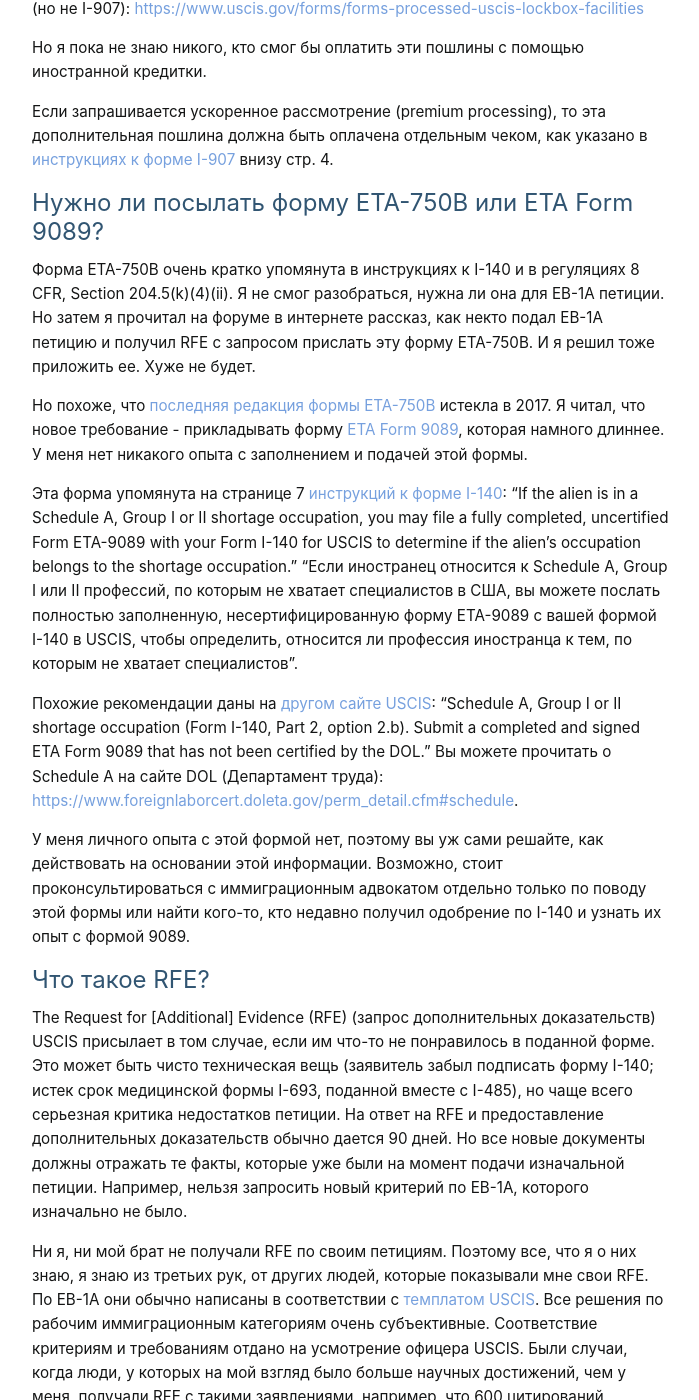
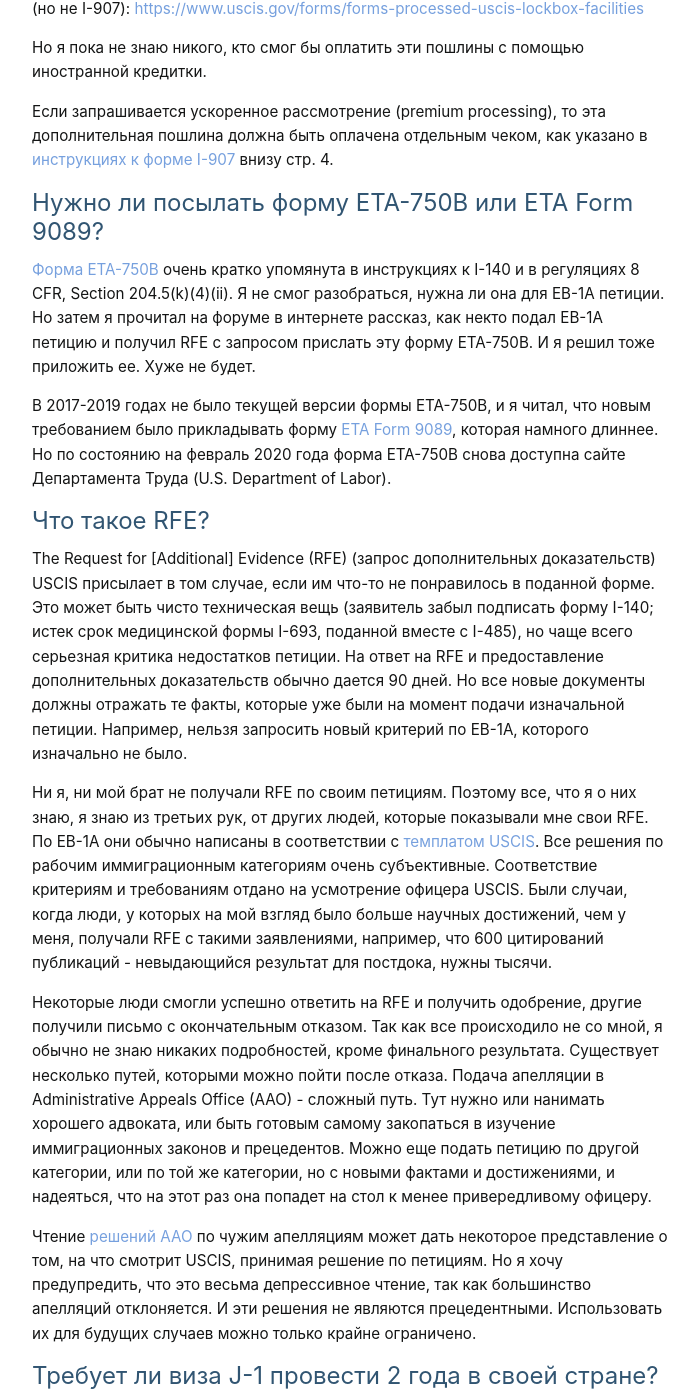
Before and after one commit to andreychemist/andreychemist.github.io, a Jekyll site: the page built from pages/faq-rus.md, in a window 1280 px wide and 1400 px high, scrolled down 11730 px. Shown: the whole window, without its empty margins (288-987 px from the left). Built offline with Jekyll 4.4.1, drawn with Linux system fonts in a browser that asks for light colours; some web fonts are replaced; some of the changed text lies outside the part shown.

Commit message:
New ETA-750B form

```diff
--- a/pages/faq-rus.md
+++ b/pages/faq-rus.md
@@ -198,18 +198,9 @@ EB2-NIW считается более простой категорией. Я л
 
 # Нужно ли посылать форму ETA-750B или ETA Form 9089?
 
-Форма ETA-750B очень кратко упомянута в инструкциях к I-140 и в регуляциях 8 CFR, Section 204.5(k)(4)(ii). Я не смог разобраться, нужна ли она для EB-1A петиции. Но затем я прочитал на форуме в интернете рассказ, как некто подал EB-1A петицию и получил RFE с запросом прислать эту форму ETA-750B. И я решил тоже приложить ее. Хуже не будет.
+[Форма ETA-750B](https://foreignlaborcert.doleta.gov/750inst.cfm) очень кратко упомянута в инструкциях к I-140 и в регуляциях 8 CFR, Section 204.5(k)(4)(ii). Я не смог разобраться, нужна ли она для EB-1A петиции. Но затем я прочитал на форуме в интернете рассказ, как некто подал EB-1A петицию и получил RFE с запросом прислать эту форму ETA-750B. И я решил тоже приложить ее. Хуже не будет.
 
-Но похоже, что [последняя редакция формы ETA-750B](https://www.foreignlaborcert.doleta.gov/pdf/eta750b1.pdf) истекла в 2017. Я читал, что новое требование - прикладывать форму [ETA Form 9089](https://www.foreignlaborcert.doleta.gov/pdf/9089form.pdf), которая намного длиннее. У меня нет никакого опыта с заполнением и подачей этой формы.
-
-Эта форма упомянута на странице 7 [инструкций к форме I-140](https://www.uscis.gov/system/files_force/files/form/i-140instr.pdf): "If the alien is in a Schedule A, Group I or II shortage
-occupation, you may file a fully completed, uncertified Form ETA-9089 with your Form I-140 for USCIS to determine
-if the alien’s occupation belongs to the shortage occupation."  "Если иностранец относится к Schedule A, Group I или II профессий, по которым не хватает специалистов в США, вы можете послать полностью заполненную, несертифицированную форму ETA-9089 с вашей формой I-140 в USCIS, чтобы определить, относится ли профессия иностранца к тем, по которым не хватает специалистов".
-
-Похожие рекомендации даны на [другом сайте USCIS](https://www.uscis.gov/forms/petition-filing-and-processing-procedures-form-i-140-immigrant-petition-alien-worker#Submiting): "Schedule A, Group I or II shortage occupation (Form I-140, Part 2, option 2.b). Submit a completed and signed ETA Form 9089 that has not been certified by the DOL."
-Вы можете прочитать о Schedule A на сайте DOL (Департамент труда): <https://www.foreignlaborcert.doleta.gov/perm_detail.cfm#schedule>.
-
-У меня личного опыта с этой формой нет, поэтому вы уж сами решайте, как действовать на основании этой информации. Возможно, стоит проконсультироваться с иммиграционным адвокатом отдельно только по поводу этой формы или найти кого-то, кто недавно получил одобрение по I-140 и узнать их опыт с формой 9089.
+В 2017-2019 годах не было текущей версии формы ETA-750B, и я читал, что новым требованием было прикладывать форму [ETA Form 9089](https://www.foreignlaborcert.doleta.gov/pdf/9089form.pdf), которая намного длиннее. Но по состоянию на февраль 2020 года форма ETA-750B снова доступна сайте Департамента Труда (U.S. Department of Labor).
 
 
 # Что такое RFE?
@@ -242,7 +233,7 @@ The Request for [Additional] Evidence (RFE) (запрос дополнитель
 
 Вы можете подать форму I-907 (запрос на ускоренное рассмотрение) с петицией I-140 по категории EB-1A, но не по категории EB2-NIW <https://www.uscis.gov/forms/how-do-i-use-premium-processing-service>.
 
-Во-первых, убедитесь, что заполняете [самую новую версию формы](https://www.uscis.gov/system/files_force/files/form/i-907.pdf). Срок годности формы можно найти в верхнем правом углу на первой странице. Я заполнял свою форму в 2012 году, тогда она была похожей на нынешнюю, но не идентичной. Размер пошлины с тех пор вырос и с октября 2018 года составляет $1410 (и может вырасти еще в будущем).
+Во-первых, убедитесь, что заполняете [самую новую версию формы](https://www.uscis.gov/system/files_force/files/form/i-907.pdf). Срок годности формы можно найти в верхнем правом углу на первой странице. Я заполнял свою форму в 2012 году, тогда она была похожей на нынешнюю, но не идентичной. Размер пошлины с тех пор вырос и с декабря 2019 года составляет $1440 (и может вырасти еще в будущем).
 
 Во-вторых, заполнение большинства полей в форме очевидно. В Part 1, item 8, я отметил квадратик "I am the **petitioner** who is filing or has filed a petition eligible for Premium Processing Service", потому что я все делал без адвоката. Есть небольшая разница между petitioner и applicant (петицию можно подать на другого человека, а application только на себя). Так как форма I-140 называется 'Petition', я выбрал пункт "the petitioner".
 
```
Also changed, not shown: pages/faq.md (+3 -10 lines).
